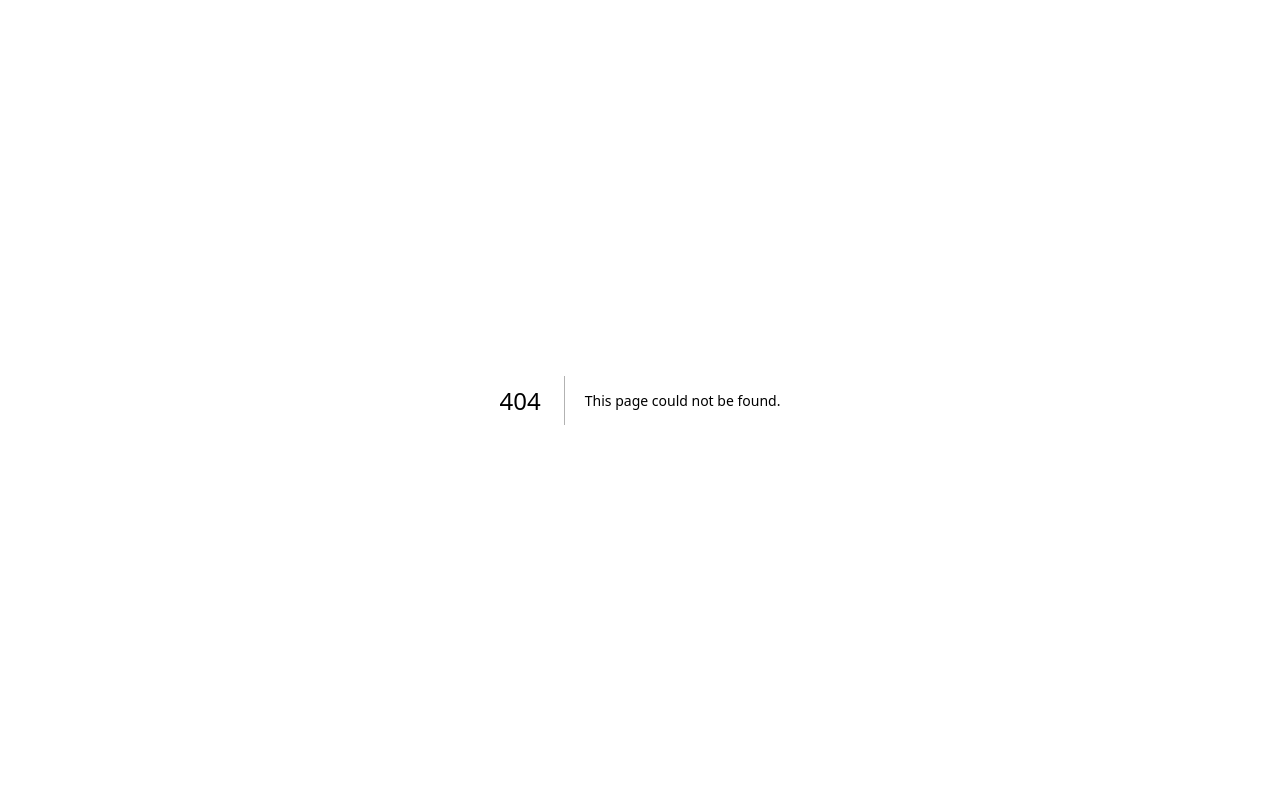
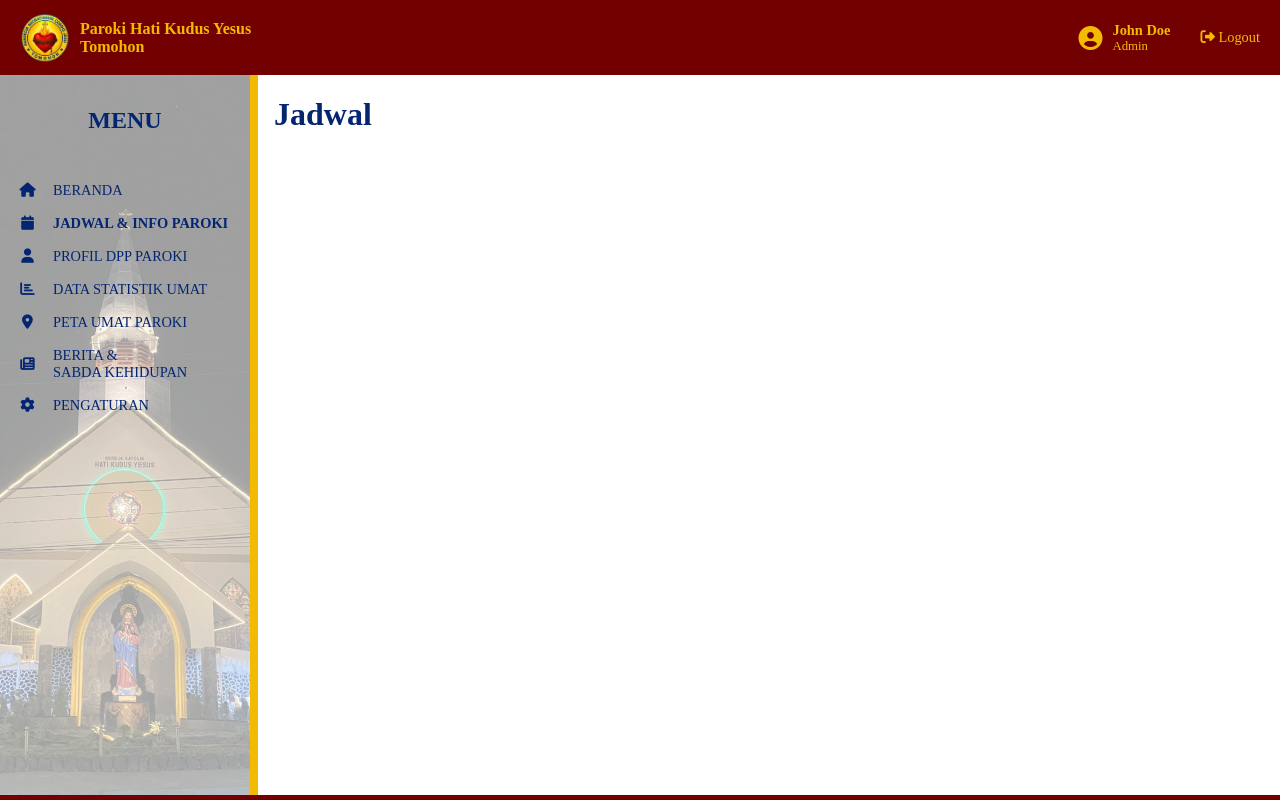
Before and after one commit to srmpandejlaki/Website-HKY, a Next.js app: page /jadwal in a window 1280 px wide. Before the commit this address had no page. Shown: the top 800 px of the page. Built offline with nearby package versions, Linux system fonts and the light colour scheme.

Commit message:
tambah section user profile dan logout btn di header

```diff
--- /dev/null
+++ b/src/app/(admin)/jadwal/page.tsx
@@ -0,0 +1,9 @@
+
+
+export default function Jadwal() {
+  return (
+    <div>
+      <h1>Jadwal</h1>
+    </div>
+  );
+}
--- a/src/app/(admin)/layout.tsx
+++ b/src/app/(admin)/layout.tsx
@@ -11,7 +11,7 @@ export default function MainLayout({
     <>
       <Header />
       <div className="content">
-        <section>
+        <section className="sidebar">
           <h4 className="title">MENU</h4>
           <Navigation />
           <div className="overlay"></div>
--- a/src/components/shared/HeaderAdmin.tsx
+++ b/src/components/shared/HeaderAdmin.tsx
@@ -17,6 +17,20 @@ export default function HeaderAdmin() {
           Paroki Hati Kudus Yesus <br /> Tomohon
         </h4>
       </div>
+      <section className="user">
+        <div className="user-profile">
+          <i className="fa-solid fa-circle-user"></i>
+          <div className="user-info">
+            <p className="user-name">John Doe</p>
+            <p className="user-role">Admin</p>
+          </div>
+        </div>
+        <div className="logout-btn">
+          <a href="/login">
+            <i className="fa-solid fa-sign-out-alt"></i> Logout
+          </a>
+        </div>
+      </section>
     </header>
   );
 }
--- a/src/components/shared/NavigationAdmin.tsx
+++ b/src/components/shared/NavigationAdmin.tsx
@@ -8,25 +8,25 @@ export default function NavigationAdmin() {
     <nav className="navigation-admin">
       <ul>
         <li>
-          <a href="/admin/dashboard-admin" className={pathname === "/dashboard-admin" ? "active" : ""}><i className="fa-solid fa-house"></i>BERANDA</a>
+          <a href="/dashboard-admin" className={pathname === "/dashboard-admin" ? "active" : ""}><i className="fa-solid fa-house"></i>BERANDA</a>
         </li>
         <li>
-          <a href="/admin/jadwal" className={pathname === "/jadwal" ? "active" : ""}><i className="fa-solid fa-calendar"></i>JADWAL & INFO PAROKI</a>
+          <a href="/jadwal" className={pathname === "/jadwal" ? "active" : ""}><i className="fa-solid fa-calendar"></i>JADWAL & INFO PAROKI</a>
         </li>
         <li>
-          <a href="/admin/profil-dpp" className={pathname === "/profil-dpp" ? "active" : ""}><i className="fa-solid fa-user"></i>PROFIL DPP PAROKI</a>
+          <a href="/profil-dpp" className={pathname === "/profil-dpp" ? "active" : ""}><i className="fa-solid fa-user"></i>PROFIL DPP PAROKI</a>
         </li>
         <li>
-          <a href="/admin/data-statistik" className={pathname === "/data-statistik" ? "active" : ""}><i className="fa-solid fa-chart-bar"></i>DATA STATISTIK UMAT</a>
+          <a href="/data-statistik" className={pathname === "/data-statistik" ? "active" : ""}><i className="fa-solid fa-chart-bar"></i>DATA STATISTIK UMAT</a>
         </li>
         <li>
-          <a href="/admin/peta-umat" className={pathname === "/peta-umat" ? "active" : ""}><i className="fa-solid fa-map-marker-alt"></i>PETA UMAT PAROKI</a>
+          <a href="/peta-umat" className={pathname === "/peta-umat" ? "active" : ""}><i className="fa-solid fa-map-marker-alt"></i>PETA UMAT PAROKI</a>
         </li>
         <li>
-          <a href="/admin/berita-sabda" className={pathname === "/berita-sabda" ? "active" : ""}><i className="fa-solid fa-newspaper"></i>BERITA & <br />SABDA KEHIDUPAN</a>
+          <a href="/berita-sabda" className={pathname === "/berita-sabda" ? "active" : ""}><i className="fa-solid fa-newspaper"></i>BERITA & <br />SABDA KEHIDUPAN</a>
         </li>
         <li>
-          <a href="/admin/settings" className={pathname === "/settings" ? "active" : ""}><i className="fa-solid fa-cog"></i>PENGATURAN</a>
+          <a href="/settings" className={pathname === "/settings" ? "active" : ""}><i className="fa-solid fa-cog"></i>PENGATURAN</a>
         </li>
       </ul>
     </nav>
--- a/src/styles/global.scss
+++ b/src/styles/global.scss
@@ -38,6 +38,57 @@ p {
   display: flex;
   align-items: center;
   gap: 10px;
+}
+
+.user {
+  display: flex;
+  align-items: center;
+  gap: 30px;
+}
+
+.user-profile {
+  display: flex;
+  align-items: center;
+  gap: 10px;
+
+  i {
+    font-size: 1.5rem;
+  }
+
+  .user-info {
+    display: flex;
+    flex-direction: column;
+
+    p {
+      margin: 0;
+    }
+
+    .user-name {
+      font-weight: bold;
+      font-size: 0.9rem;
+    }
+
+    .user-role {
+      font-size: 0.8rem;
+      color: $tertiary-color;
+    }
+  }
+}
+
+.logout-btn {
+  cursor: pointer;
+  font-size: 0.9rem;
+  transition: all 0.3s ease-in-out;
+
+  &:hover {
+    background-color: $tertiary-color;
+    padding: 5px 10px;
+    border-radius: 5px;
+
+    a, i {
+      color: $secondary-color;
+    }
+  }
 }
 
 /* ===== Footer ===== */
@@ -115,8 +166,8 @@ p {
   display: flex;
   gap: 1rem;
 
-  section {
-    width: 240px;
+  .sidebar {
+    width: 250px;
     background-image: url('/images/gereja-hky.jpeg');
     background-size: cover;
     background-position: center;
@@ -133,7 +184,7 @@ p {
     }
 
     .overlay {
-      width: 240px;
+      width: 250px;
       min-height: 90vh;
       position: absolute;
       // inset: 0;
--- a/src/styles/navigation.scss
+++ b/src/styles/navigation.scss
@@ -40,7 +40,9 @@
   }
 
   i {
-    width: 10px;
+    width: 15px;
+    display: flex;
+    justify-content: center;
   }
 
   a {
```
